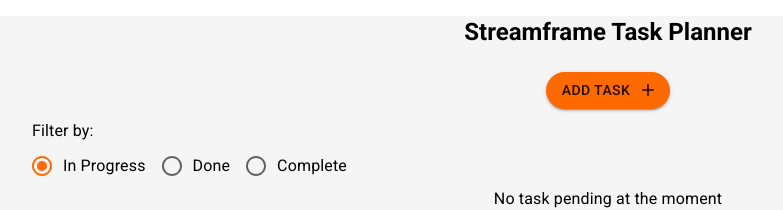
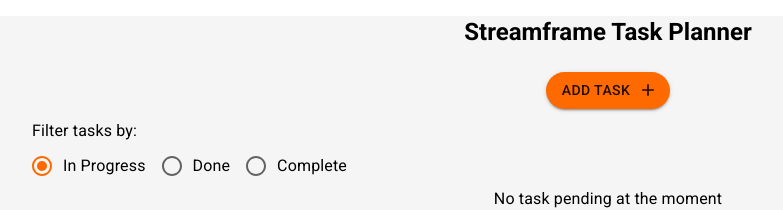
Before and after one commit to DevLukeHere/react-taskplanner, a React (Create React App) app: page / in a window 1280 px wide. Shown: the top 210 px of the page, without its empty margins (32-815 px from the left). Built offline with nearby package versions, Linux system fonts and the light colour scheme.

Commit message:
refactor: remove unused imports

```diff
--- a/src/components/Filters.jsx
+++ b/src/components/Filters.jsx
@@ -6,12 +6,12 @@
   Radio,
   FormControl,
 } from "@mui/material";
-import React, { useState } from "react";
+import React from "react";
 
 export default function Filters() {
   return (
     <Box>
-      <Typography variant="subtitle1">Filter by:</Typography>
+      <Typography variant="subtitle1">Filter tasks by:</Typography>
       <FormControl>
         <RadioGroup
           sx={{ flexDirection: "row" }}
```
